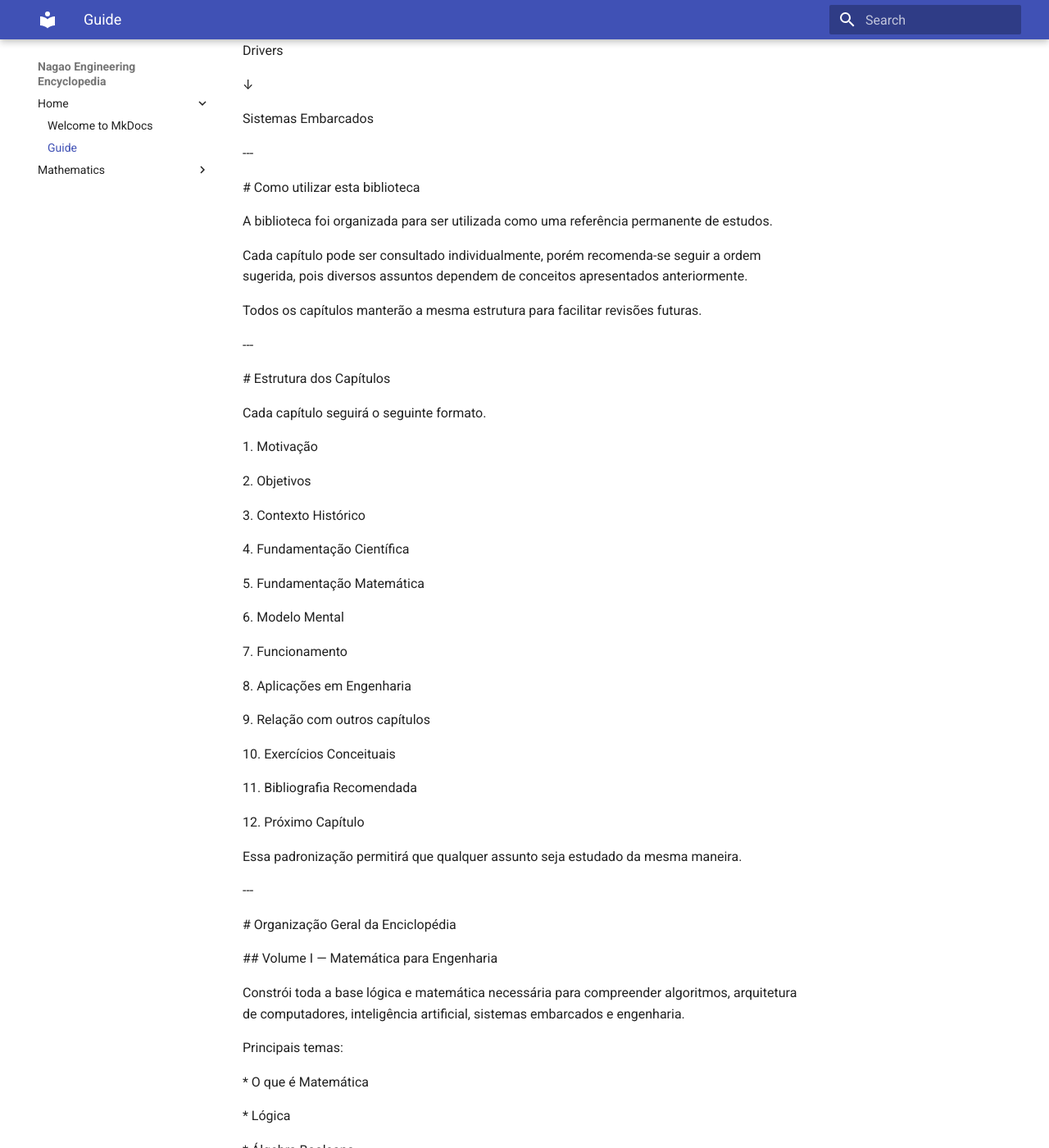
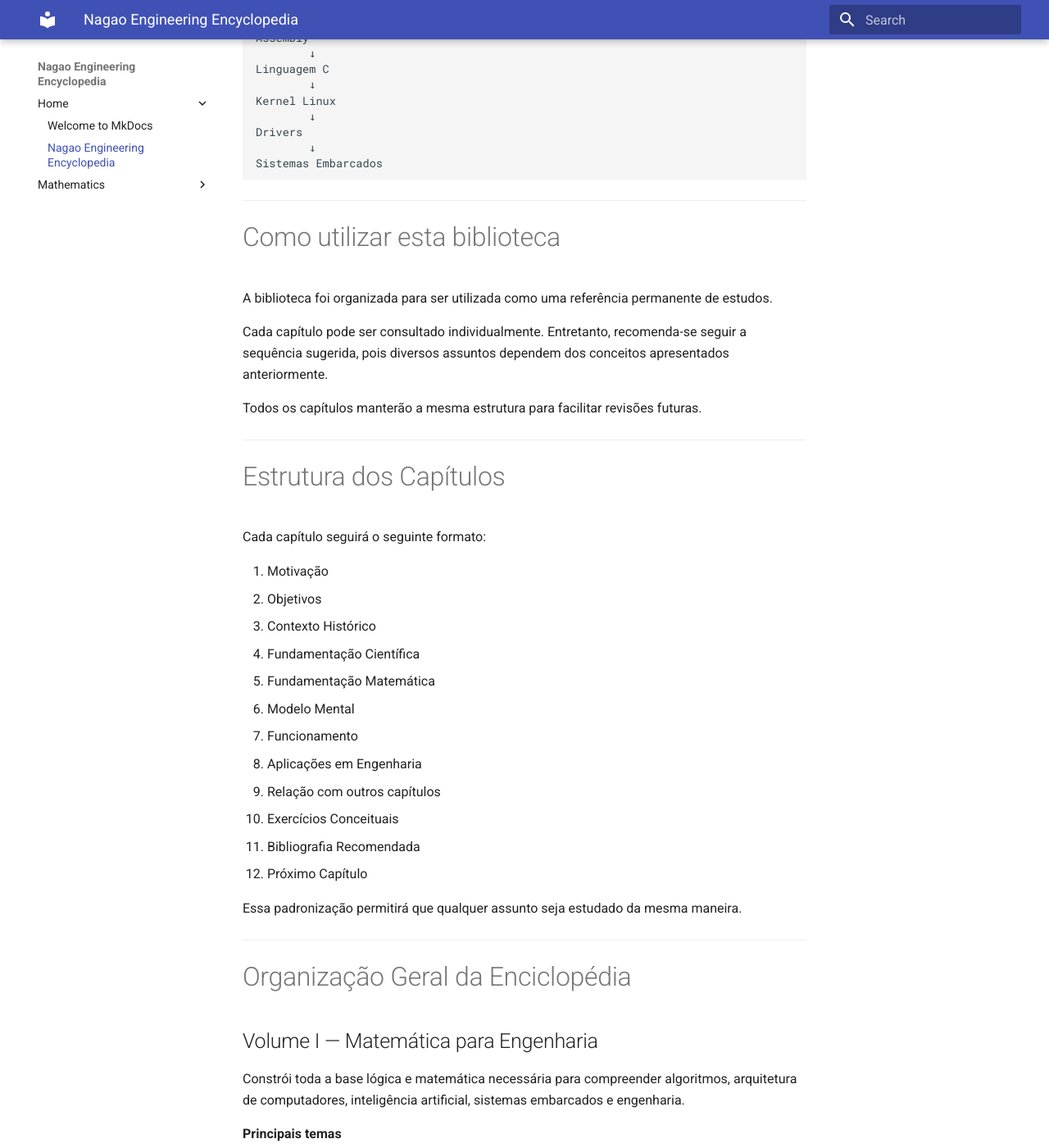
Before and after one commit to NagaoVictor/nagao-engineering, an MkDocs documentation site: the page built from docs/guide.md, in a window 1280 px wide and 1400 px high, scrolled down 2082 px. Shown: the whole window at 82% size. Built offline with MkDocs 1.6.1 and Material for MkDocs 9.7.7, drawn with Linux system fonts in a browser that asks for light colours; some of the changed text lies outside the part shown.

Commit message:
Update guide.md

````diff
--- a/docs/guide.md
+++ b/docs/guide.md
@@ -1,621 +1,310 @@
-\# Nagao Engineering Encyclopedia
+# Nagao Engineering Encyclopedia
 
+> *"A tecnologia é construída sobre princípios. Quanto mais profundos forem os princípios compreendidos, maior será a capacidade de criar, analisar e solucionar problemas."*
 
+---
 
-> \*"A tecnologia é construída sobre princípios. Quanto mais profundos forem os princípios compreendidos, maior será a capacidade de criar, analisar e solucionar problemas."\*
+# Bem-vindo
 
+A **Nagao Engineering Encyclopedia** é uma biblioteca aberta de Engenharia da Computação desenvolvida para estudar computadores de forma lógica, progressiva e interdisciplinar.
 
-
-\---
-
-
-
-\# Bem-vindo
-
-
-
-A \*\*Nagao Engineering Encyclopedia\*\* é uma biblioteca aberta de Engenharia da Computação desenvolvida para estudar computadores de forma lógica, progressiva e interdisciplinar.
-
-
-
-Ao contrário de materiais que apresentam apenas ferramentas ou linguagens de programação, esta enciclopédia busca explicar \*\*por que as tecnologias existem, quais princípios científicos as sustentam e como todas elas se conectam\*\*.
-
-
+Ao contrário de materiais que apresentam apenas ferramentas ou linguagens de programação, esta enciclopédia busca explicar **por que as tecnologias existem, quais princípios científicos as sustentam e como todas elas se conectam**.
 
 O objetivo é construir uma visão completa da computação, desde a matemática até sistemas distribuídos, inteligência artificial, computação em nuvem e projetos de engenharia.
 
-
-
 Mais importante do que memorizar comandos ou APIs é compreender os fundamentos que permanecem válidos mesmo quando as tecnologias evoluem.
 
+---
 
-
-\---
-
-
-
-\# Filosofia da Biblioteca
-
-
+# Filosofia da Biblioteca
 
 Todo conhecimento apresentado nesta biblioteca segue três princípios fundamentais.
 
-
-
-\## 1. Compreender antes de memorizar
-
-
+## 1. Compreender antes de memorizar
 
 Toda tecnologia existe para resolver um problema.
 
-
-
 Antes de aprender uma ferramenta, procuraremos entender:
 
+* Qual problema ela resolve?
+* Como esse problema era resolvido anteriormente?
+* Quais limitações motivaram sua criação?
 
+---
 
-\* Qual problema ela resolve?
-
-\* Como esse problema era resolvido anteriormente?
-
-\* Quais limitações motivaram sua criação?
-
-
-
-\---
-
-
-
-\## 2. Estudar do fundamento para a aplicação
-
-
+## 2. Estudar do fundamento para a aplicação
 
 Cada conceito será construído sobre conhecimentos anteriores.
 
-
-
 Por exemplo:
 
-
-
-Matemática → Física → Eletrônica → Arquitetura → Sistemas Operacionais → Linguagem C → Sistemas Embarcados → Redes → Engenharia de Software → Inteligência Artificial.
-
-
+```text
+Matemática
+    ↓
+Física
+    ↓
+Eletrônica
+    ↓
+Arquitetura de Computadores
+    ↓
+Sistemas Operacionais
+    ↓
+Linguagem C
+    ↓
+Sistemas Embarcados
+    ↓
+Redes
+    ↓
+Engenharia de Software
+    ↓
+Inteligência Artificial
+```
 
 Essa ordem permite compreender sistemas complexos sem depender apenas da memorização.
 
+---
 
-
-\---
-
-
-
-\## 3. Conectar o conhecimento
-
-
+## 3. Conectar o conhecimento
 
 Nenhum capítulo existirá isoladamente.
 
-
-
 Cada assunto apresentará conexões com diversos outros capítulos da biblioteca, permitindo construir uma visão integrada da engenharia.
-
-
 
 Exemplo:
 
+```text
+Álgebra Booleana
+        ↓
+Circuitos Digitais
+        ↓
+Registradores
+        ↓
+CPU
+        ↓
+Assembly
+        ↓
+Linguagem C
+        ↓
+Kernel Linux
+        ↓
+Drivers
+        ↓
+Sistemas Embarcados
+```
 
+---
 
-Álgebra Booleana
-
-
-
-↓
-
-
-
-Circuitos Digitais
-
-
-
-↓
-
-
-
-Registradores
-
-
-
-↓
-
-
-
-CPU
-
-
-
-↓
-
-
-
-Assembly
-
-
-
-↓
-
-
-
-Linguagem C
-
-
-
-↓
-
-
-
-Kernel Linux
-
-
-
-↓
-
-
-
-Drivers
-
-
-
-↓
-
-
-
-Sistemas Embarcados
-
-
-
-\---
-
-
-
-\# Como utilizar esta biblioteca
-
-
+# Como utilizar esta biblioteca
 
 A biblioteca foi organizada para ser utilizada como uma referência permanente de estudos.
 
-
-
-Cada capítulo pode ser consultado individualmente, porém recomenda-se seguir a ordem sugerida, pois diversos assuntos dependem de conceitos apresentados anteriormente.
-
-
+Cada capítulo pode ser consultado individualmente. Entretanto, recomenda-se seguir a sequência sugerida, pois diversos assuntos dependem dos conceitos apresentados anteriormente.
 
 Todos os capítulos manterão a mesma estrutura para facilitar revisões futuras.
 
+---
 
+# Estrutura dos Capítulos
 
-\---
+Cada capítulo seguirá o seguinte formato:
 
-
-
-\# Estrutura dos Capítulos
-
-
-
-Cada capítulo seguirá o seguinte formato.
-
-
-
-1\. Motivação
-
-2\. Objetivos
-
-3\. Contexto Histórico
-
-4\. Fundamentação Científica
-
-5\. Fundamentação Matemática
-
-6\. Modelo Mental
-
-7\. Funcionamento
-
-8\. Aplicações em Engenharia
-
-9\. Relação com outros capítulos
-
-10\. Exercícios Conceituais
-
-11\. Bibliografia Recomendada
-
-12\. Próximo Capítulo
-
-
+1. Motivação
+2. Objetivos
+3. Contexto Histórico
+4. Fundamentação Científica
+5. Fundamentação Matemática
+6. Modelo Mental
+7. Funcionamento
+8. Aplicações em Engenharia
+9. Relação com outros capítulos
+10. Exercícios Conceituais
+11. Bibliografia Recomendada
+12. Próximo Capítulo
 
 Essa padronização permitirá que qualquer assunto seja estudado da mesma maneira.
 
+---
 
+# Organização Geral da Enciclopédia
 
-\---
-
-
-
-\# Organização Geral da Enciclopédia
-
-
-
-\## Volume I — Matemática para Engenharia
-
-
+## Volume I — Matemática para Engenharia
 
 Constrói toda a base lógica e matemática necessária para compreender algoritmos, arquitetura de computadores, inteligência artificial, sistemas embarcados e engenharia.
 
+**Principais temas**
 
+* O que é Matemática
+* Lógica
+* Álgebra Booleana
+* Sistemas Numéricos
+* Conjuntos
+* Relações
+* Funções
+* Pré-Cálculo
+* Limites
+* Derivadas
+* Integrais
+* Equações Diferenciais
+* Álgebra Linear
+* Probabilidade
+* Estatística
+* Matemática Discreta
+* Otimização
+* Teoria da Informação
 
-Principais temas:
+---
 
-
-
-\* O que é Matemática
-
-\* Lógica
-
-\* Álgebra Booleana
-
-\* Sistemas Numéricos
-
-\* Conjuntos
-
-\* Relações
-
-\* Funções
-
-\* Pré-Cálculo
-
-\* Limites
-
-\* Derivadas
-
-\* Integrais
-
-\* Equações Diferenciais
-
-\* Álgebra Linear
-
-\* Probabilidade
-
-\* Estatística
-
-\* Matemática Discreta
-
-\* Otimização
-
-\* Teoria da Informação
-
-
-
-\---
-
-
-
-\## Volume II — Física
-
-
+## Volume II — Física
 
 Compreende os princípios físicos responsáveis pelo funcionamento dos computadores.
 
+**Temas**
 
+* Mecânica
+* Energia
+* Eletricidade
+* Magnetismo
+* Ondas
+* Circuitos
+* Semicondutores
+* Eletromagnetismo
 
-Temas:
+---
 
-
-
-\* Mecânica
-
-\* Energia
-
-\* Eletricidade
-
-\* Magnetismo
-
-\* Ondas
-
-\* Circuitos
-
-\* Semicondutores
-
-\* Eletromagnetismo
-
-
-
-\---
-
-
-
-\## Volume III — Eletrônica
-
-
+## Volume III — Eletrônica
 
 Explica como a física é transformada em circuitos capazes de processar informação.
 
+**Temas**
 
+* Resistores
+* Capacitores
+* Indutores
+* Diodos
+* Transistores
+* MOSFET
+* Portas Lógicas
+* Flip-Flops
+* Registradores
+* Memórias
 
-Temas:
+---
 
-
-
-\* Resistores
-
-\* Capacitores
-
-\* Indutores
-
-\* Diodos
-
-\* Transistores
-
-\* MOSFET
-
-\* Portas Lógicas
-
-\* Flip-Flops
-
-\* Registradores
-
-\* Memórias
-
-
-
-\---
-
-
-
-\## Volume IV — Arquitetura de Computadores
-
-
+## Volume IV — Arquitetura de Computadores
 
 Explica como computadores executam programas.
 
+**Temas**
 
+* Organização do Computador
+* CPU
+* Memória
+* Cache
+* Barramentos
+* Pipeline
+* MMU
+* DMA
+* Interrupções
 
-Temas:
+---
 
-
-
-\* Organização do Computador
-
-\* CPU
-
-\* Memória
-
-\* Cache
-
-\* Barramentos
-
-\* Pipeline
-
-\* MMU
-
-\* DMA
-
-\* Interrupções
-
-
-
-\---
-
-
-
-\## Volume V — Linguagem C
-
-
+## Volume V — Linguagem C
 
 Apresenta a linguagem C como ferramenta para compreender o funcionamento interno dos computadores.
 
+**Temas**
 
+* Tipos
+* Memória
+* Ponteiros
+* Bitwise
+* Structs
+* Arquivos
+* Processos
+* Threads
+* Programação de Sistemas
 
-Temas:
+---
 
-
-
-\* Tipos
-
-\* Memória
-
-\* Ponteiros
-
-\* Bitwise
-
-\* Structs
-
-\* Arquivos
-
-\* Processos
-
-\* Threads
-
-\* Programação de Sistemas
-
-
-
-\---
-
-
-
-\## Volume VI — Algoritmos e Estruturas de Dados
-
-
+## Volume VI — Algoritmos e Estruturas de Dados
 
 Apresenta os principais modelos para representação e processamento de informações.
 
+---
 
-
-\---
-
-
-
-\## Volume VII — Sistemas Operacionais
-
-
+## Volume VII — Sistemas Operacionais
 
 Explica como sistemas operacionais gerenciam hardware e software.
 
+---
 
-
-\---
-
-
-
-\## Volume VIII — Linux
-
-
+## Volume VIII — Linux
 
 Estuda a arquitetura interna do Linux.
 
+---
 
-
-\---
-
-
-
-\## Volume IX — Sistemas Embarcados
-
-
+## Volume IX — Sistemas Embarcados
 
 Introduz microcontroladores, sensores, protocolos e sistemas de tempo real.
 
+---
 
-
-\---
-
-
-
-\## Volume X — Redes de Computadores
-
-
+## Volume X — Redes de Computadores
 
 Explica como dispositivos trocam informações.
 
+---
 
-
-\---
-
-
-
-\## Volume XI — Engenharia Reversa
-
-
+## Volume XI — Engenharia Reversa
 
 Estuda métodos para compreender o funcionamento de softwares, protocolos e sistemas a partir de sua implementação, com foco em análise, interoperabilidade e aprendizado.
 
+---
 
-
-\---
-
-
-
-\## Volume XII — Segurança de Sistemas
-
-
+## Volume XII — Segurança de Sistemas
 
 Apresenta princípios de segurança computacional, criptografia, autenticação, programação segura, análise de vulnerabilidades e defesa de sistemas.
 
+---
 
-
-\---
-
-
-
-\## Volume XIII — Computação em Nuvem
-
-
+## Volume XIII — Computação em Nuvem
 
 Infraestrutura moderna, virtualização, containers, orquestração e serviços distribuídos.
 
+---
 
-
-\---
-
-
-
-\## Volume XIV — Inteligência Artificial
-
-
+## Volume XIV — Inteligência Artificial
 
 Aprendizado de máquina, redes neurais, visão computacional e aplicações.
 
+---
 
-
-\---
-
-
-
-\## Volume XV — Projetos de Engenharia
-
-
+## Volume XV — Projetos de Engenharia
 
 Aplicação integrada dos conhecimentos adquiridos ao longo da coleção em projetos práticos e estudos de caso.
 
+---
 
-
-\---
-
-
-
-\# A Ciência por Trás da Engenharia
-
-
+# A Ciência por Trás da Engenharia
 
 Esta biblioteca procura mostrar que toda tecnologia moderna é consequência da interação entre diferentes áreas do conhecimento.
 
+* A Matemática fornece a linguagem.
+* A Física descreve a natureza.
+* A Eletrônica transforma princípios físicos em dispositivos.
+* A Arquitetura organiza esses dispositivos.
+* Os Sistemas Operacionais controlam os recursos.
+* As Linguagens de Programação permitem desenvolver software.
+* As Redes conectam computadores.
+* A Engenharia integra todos esses elementos para solucionar problemas.
 
+---
 
-Matemática fornece a linguagem.
-
-
-
-A Física descreve a natureza.
-
-
-
-A Eletrônica transforma princípios físicos em dispositivos.
-
-
-
-A Arquitetura organiza esses dispositivos.
-
-
-
-Os Sistemas Operacionais controlam os recursos.
-
-
-
-As Linguagens de Programação permitem desenvolver software.
-
-
-
-As Redes conectam computadores.
-
-
-
-A Engenharia integra todos esses elementos para solucionar problemas.
-
-
-
-\---
-
-
-
-\# Objetivo Final
-
-
+# Objetivo Final
 
 Ao concluir esta coleção, espera-se que o leitor desenvolva uma compreensão integrada da Engenharia da Computação, sendo capaz de analisar sistemas, compreender suas bases científicas e matemáticas, acompanhar a evolução tecnológica e aplicar esse conhecimento na criação, manutenção e melhoria de soluções computacionais.
 
+---
 
-
-\---
-
-
-
-\*"O conhecimento mais valioso não é apenas saber como utilizar uma tecnologia, mas compreender os princípios que a tornam possível."\*
+> *"O conhecimento mais valioso não é apenas saber como utilizar uma tecnologia, mas compreender os princípios que a tornam possível."*
````
